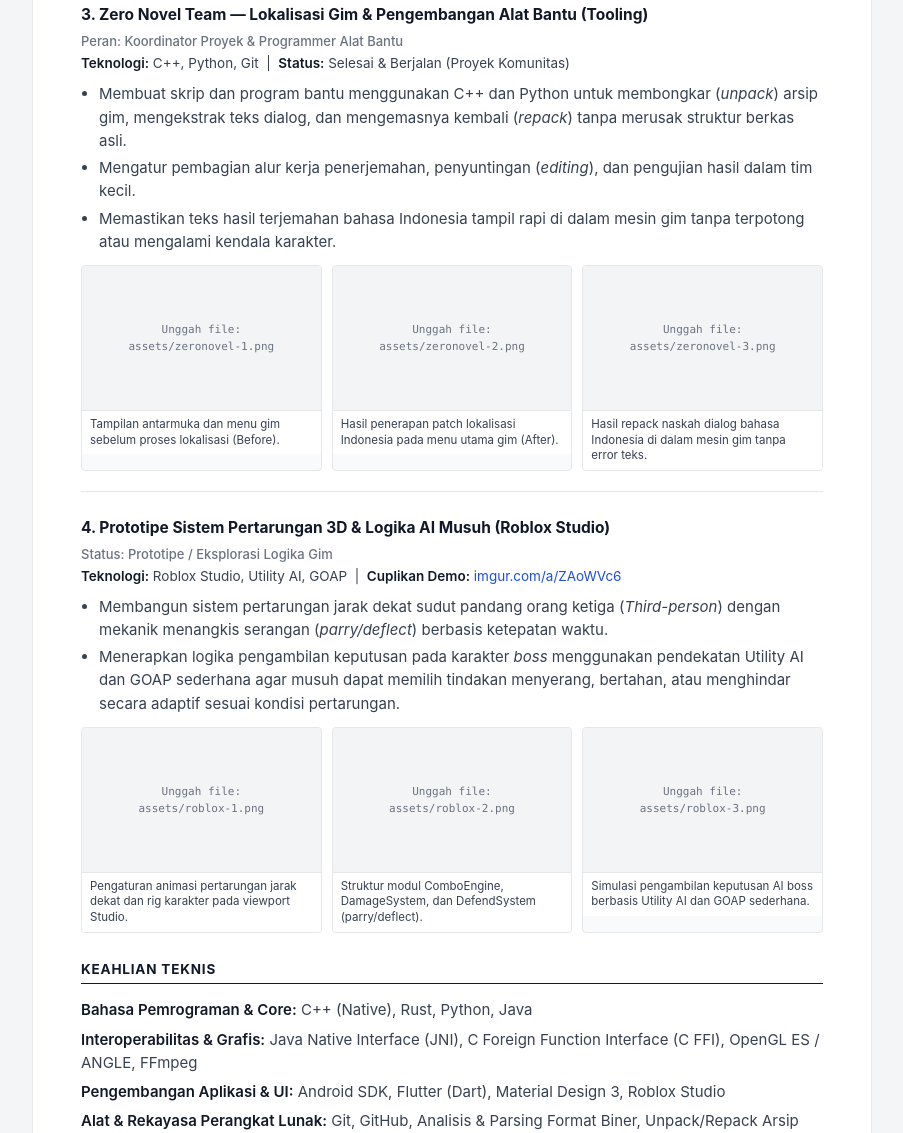
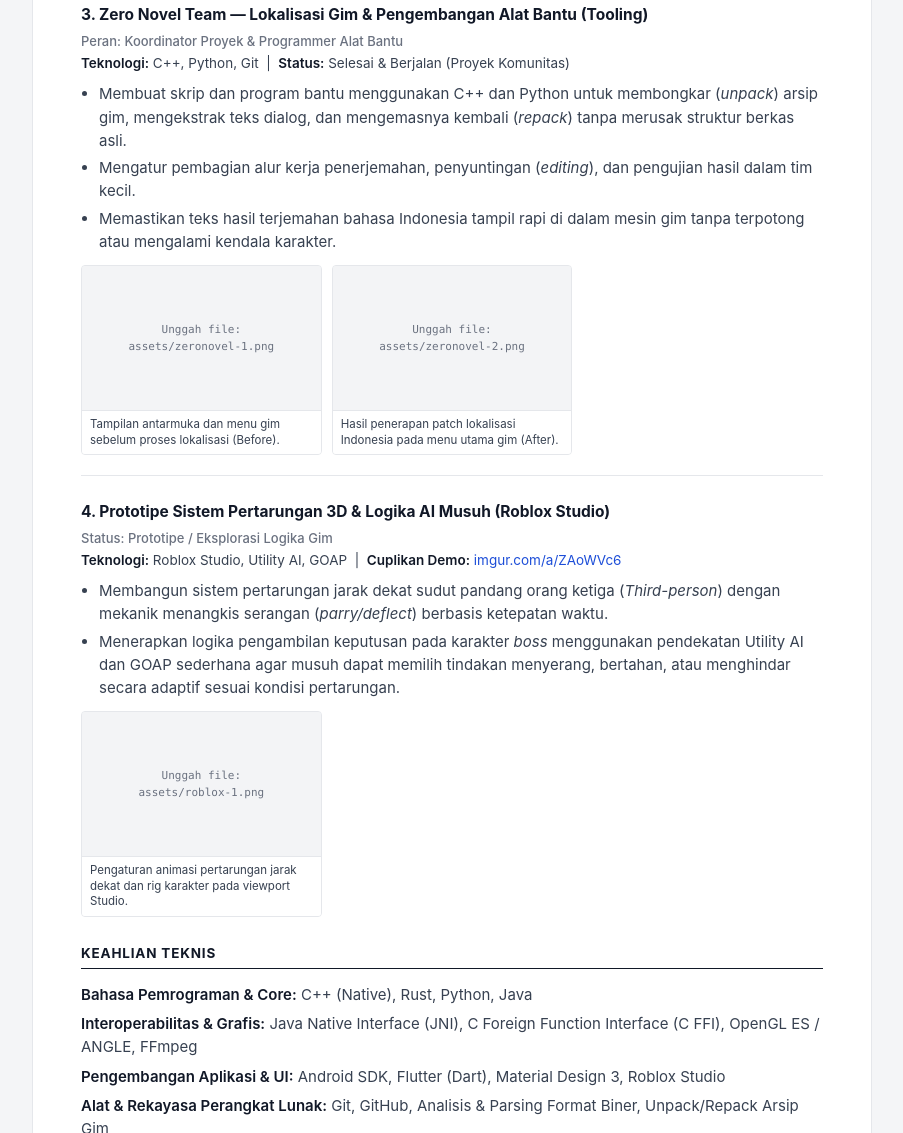
Before and after one commit to Walkedharmony/Walkedharmony, a plain HTML site: page index.html in a window 1280 px wide. Shown: the part 1479-2612 px from the top of the page, without its empty margins (188-1091 px from the left). Drawn offline with Linux system fonts and the light colour scheme.

Commit message:
Update index.html

```diff
--- a/index.html
+++ b/index.html
@@ -565,12 +565,6 @@
             <div class="shot-fallback">Unggah file:<br>assets/zeronovel-2.png</div>
             <figcaption>Hasil penerapan patch lokalisasi Indonesia pada menu utama gim (After).</figcaption>
           </figure>
-          <figure class="shot">
-            <img src="assets/zeronovel-3.png" alt="Pengujian Teks Dialog Dalam Gim"
-                 onerror="this.style.display='none'; this.nextElementSibling.style.display='flex';" />
-            <div class="shot-fallback">Unggah file:<br>assets/zeronovel-3.png</div>
-            <figcaption>Hasil repack naskah dialog bahasa Indonesia di dalam mesin gim tanpa error teks.</figcaption>
-          </figure>
         </div>
       </article>
 
@@ -596,18 +590,6 @@
                  onerror="this.style.display='none'; this.nextElementSibling.style.display='flex';" />
             <div class="shot-fallback">Unggah file:<br>assets/roblox-1.png</div>
             <figcaption>Pengaturan animasi pertarungan jarak dekat dan rig karakter pada viewport Studio.</figcaption>
-          </figure>
-          <figure class="shot">
-            <img src="assets/roblox-2.png" alt="Arsitektur Modul ComboEngine dan DefendSystem"
-                 onerror="this.style.display='none'; this.nextElementSibling.style.display='flex';" />
-            <div class="shot-fallback">Unggah file:<br>assets/roblox-2.png</div>
-            <figcaption>Struktur modul ComboEngine, DamageSystem, dan DefendSystem (parry/deflect).</figcaption>
-          </figure>
-          <figure class="shot">
-            <img src="assets/roblox-3.png" alt="Pengujian Logika AI Boss"
-                 onerror="this.style.display='none'; this.nextElementSibling.style.display='flex';" />
-            <div class="shot-fallback">Unggah file:<br>assets/roblox-3.png</div>
-            <figcaption>Simulasi pengambilan keputusan AI boss berbasis Utility AI dan GOAP sederhana.</figcaption>
           </figure>
         </div>
       </article>
```
